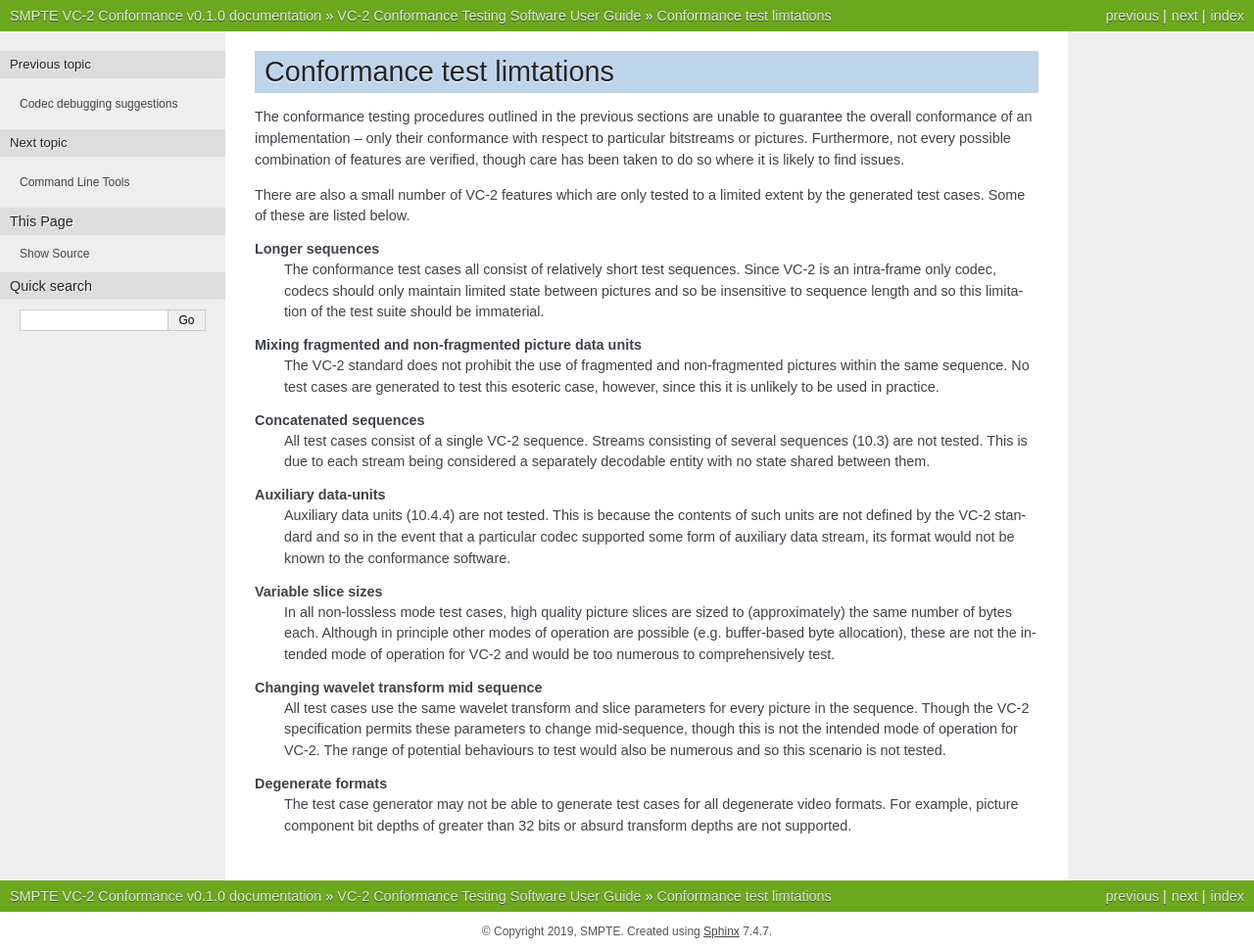
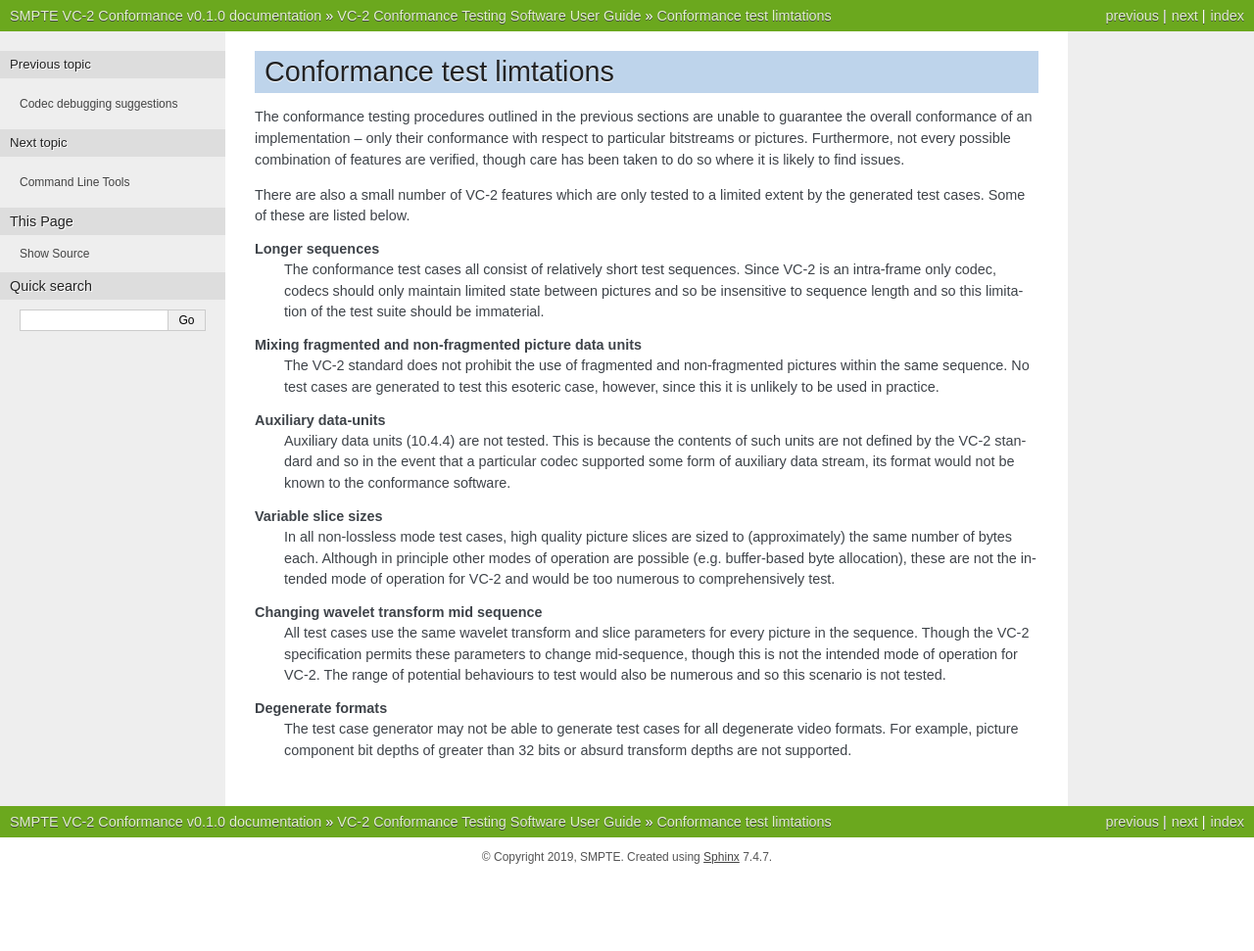
Before and after one commit to bbc/vc2_conformance, a Sphinx documentation site: the page built from docs/source/user_guide/limitations.rst, in a window 1280 px wide. Shown: the whole page at 98% size. Built offline with Sphinx 7.4.7, drawn with Linux system fonts in a browser that asks for light colours; after the commit the page ends 900 px from its top, so only the background shows below that.

Commit message:
Remove concatenated sequences from limitations list

```diff
--- a/docs/source/user_guide/limitations.rst
+++ b/docs/source/user_guide/limitations.rst
@@ -24,11 +24,6 @@ limited extent by the generated test cases. Some of these are listed below.
     generated to test this esoteric case, however, since this it is unlikely to
     be used in practice.
 
-**Concatenated sequences**
-    All test cases consist of a single VC-2 sequence. Streams consisting of
-    several sequences (10.3) are not tested. This is due to each stream being
-    considered a separately decodable entity with no state shared between them.
-
 **Auxiliary data-units**
     Auxiliary data units (10.4.4) are not tested. This is because the contents
     of such units are not defined by the VC-2 standard and so in the event that
```
